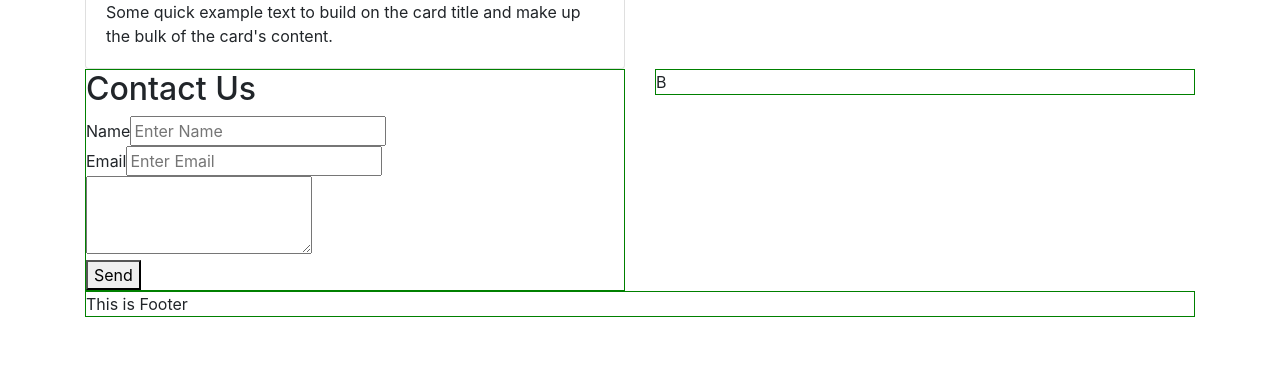
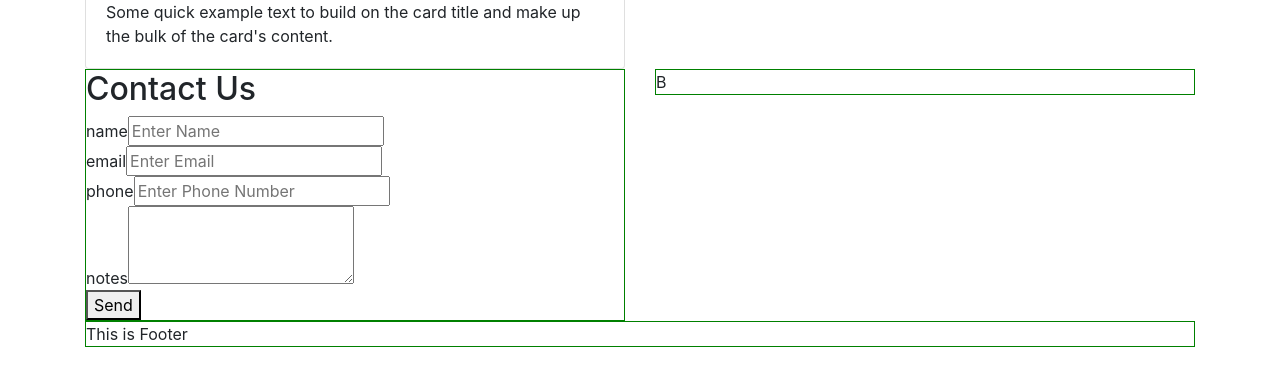
Before and after one commit to krinj/zinc-react-template, a React (Create React App) app in the folder app/: page / in a window 1280 px wide. Shown: the part 990-1360 px from the top of the page. Built offline with nearby package versions, Linux system fonts and the light colour scheme.

Commit message:
added contact form hooks

```diff
--- a/app/src/components/contact-form/ContactForm.tsx
+++ b/app/src/components/contact-form/ContactForm.tsx
@@ -2,8 +2,17 @@ import React from 'react';
 import DisplayableElement from '../DisplayableElement';
 import ContactFormModel from './ContactFormModel';
 import ContactFormField, {FieldType} from './ContactFormField';
+import ContactFormTextArea from './ContactFormTextArea';
+import ContactFormButton from './ContactFormButton';
 
 const DEFAULT_BUTTON_TEXT: string = "Send";
+
+export enum FormState {
+    READY,
+    PENDING,
+    SUCCESS,
+    FAILED
+}
 
 class ContactForm extends DisplayableElement {
 
@@ -19,36 +28,83 @@ class ContactForm extends DisplayableElement {
     }
 }
 
-const onContactFormClick = (email: string) => {
-    console.log("Form Clicked: " + email);
+interface ContactFormClickProps {
+    name?: string;
+    email?: string;
+    phoneNumber?: string;
+    notes?: string;
+    setFormState(x: FormState): void;
+}
+
+const onContactFormClick = (props: ContactFormClickProps) => {
+    console.log(props);
+    props.setFormState(FormState.PENDING);
+    setTimeout((e) => props.setFormState(FormState.SUCCESS), 5000);
+}
+
+const createContactFormField = (label: string, type: FieldType, isDisabled: boolean, hook: [string, (x: string) => void]): [string, JSX.Element] => {
+    const [value, setValue] = hook;
+    const contactFormField = <ContactFormField label={label} type={type} onUpdateValue={setValue} value={value} disabled={isDisabled}/>;
+    return [value, contactFormField];
+}
+
+const createContactFormTextArea = (label: string, isDisabled: boolean, hook: [string, (x: string) => void]): [string, JSX.Element] => {
+    const [value, setValue] = hook;
+    const textAreaComponent: JSX.Element =  <ContactFormTextArea title={label} setValue={setValue} value={value} disabled={isDisabled}/>;
+    return [value, textAreaComponent];
+}
+
+const createInfoBanner = (formState: FormState): JSX.Element => {
+    if (formState === FormState.SUCCESS) {
+        return <>Form Sent Success</>;
+    }
+
+    if (formState === FormState.FAILED) {
+        return <>Form Failed</>;
+    }
+
+    return <></>;
 }
 
 const ContactFormJSX: React.FC<ContactFormModel> = (props) => {
 
-    const [userEmail, setUserEmail] = React.useState("")
-    const [userName, setUserName] = React.useState("");
-    const [userNotes, setUserNotes] = React.useState("");
+    // React Hooks.
+    const [formState, setFormState] = React.useState(FormState.READY);
+    const isDisabled: boolean = formState !== FormState.READY;
+
+    const [userName, nameField] = createContactFormField("name", FieldType.Name, isDisabled,  React.useState(""));
+    const [userEmail, emailField] = createContactFormField("email", FieldType.Email, isDisabled,  React.useState(""));
+    const [userPhone, phoneField] = createContactFormField("phone", FieldType.PhoneNumber, isDisabled,  React.useState(""));
+    const [userNotes, notesField] = createContactFormTextArea("notes", isDisabled, React.useState(""));
 
     const displayTitle: string = props.title;
     const displayButton: string = props.buttonText !== undefined ? props.buttonText : DEFAULT_BUTTON_TEXT;
 
-    const nameField = <ContactFormField label="Name" type={FieldType.Name} onUpdateValue={setUserName} value={userName}/>;
-    const emailField = <ContactFormField label="Email" type={FieldType.Email} onUpdateValue={setUserEmail} value={userEmail}/>;
-    const notesField = <div><textarea rows={3}></textarea></div>;
+    const formProps: ContactFormClickProps = {
+        name: userName,
+        email: userEmail,
+        phoneNumber: userPhone,
+        notes: userNotes,
+        setFormState: setFormState
+    }
 
     const onSubmit = (e: any) => {
         e.preventDefault();
-        onContactFormClick(userEmail);
+        onContactFormClick(formProps);
     }
+
+    let infoBanner: JSX.Element = createInfoBanner(formState);
 
     return <form onSubmit={onSubmit}>
         <h2>{displayTitle}</h2>
 
         {nameField}
         {emailField}
+        {phoneField}
         {notesField}
+        {infoBanner}
 
-        <button type="submit">{displayButton}</button>
+        <button type="submit" disabled={isDisabled}>{displayButton}</button>
     </form>
 }
 
--- /dev/null
+++ b/app/src/components/contact-form/ContactFormButton.tsx
@@ -0,0 +1,13 @@
+import React from 'react';
+
+interface ContactFormButtonProps {
+    title: string;
+    isLoading: boolean;
+    isSuccess: boolean;
+}
+
+const ContactFormButton: React.FC<ContactFormButtonProps> = (props) => {
+    return <>This is a ReactFC!</>
+}
+
+export default ContactFormButton;
--- a/app/src/components/contact-form/ContactFormField.tsx
+++ b/app/src/components/contact-form/ContactFormField.tsx
@@ -3,13 +3,13 @@ import React from 'react';
 export enum FieldType {
     Email,
     Name,
-    Text,
     PhoneNumber
 }
 
 interface ContactFormFieldProps {
     type: FieldType;
     label: string;
+    disabled: boolean;
     value?: string;
     onUpdateValue(x: string): void;
 }
@@ -29,12 +29,10 @@ const getParametersForType = (fieldType: FieldType): InputFieldParameters => {
         case FieldType.Name:
         return {type: "text", autoComplete: "name", placeholder: "Enter Name"};
 
-        case FieldType.Text:
-        return {type: "text", autoComplete: undefined, placeholder: "Enter Notes"};
+        case FieldType.PhoneNumber:
+        return {type: "text", autoComplete: "phone", placeholder: "Enter Phone Number"};
 
     }
-
-    return {type: "x", autoComplete: "x", placeholder: "x"}
 }
 
 const ContactFormField: React.FC<ContactFormFieldProps> = (props) => {
@@ -48,6 +46,7 @@ const ContactFormField: React.FC<ContactFormFieldProps> = (props) => {
             aria-describedby={inputParameters.type}
             placeholder={inputParameters.placeholder}
             autoComplete={inputParameters.autoComplete}
+            disabled={props.disabled}
             onChange={(e) => props.onUpdateValue(e.currentTarget.value)}>
         </input>
     </div>
--- /dev/null
+++ b/app/src/components/contact-form/ContactFormTextArea.tsx
@@ -0,0 +1,17 @@
+import React from 'react';
+
+interface ContactFormTextAreaProps {
+    title: string;
+    value: string;
+    setValue(x: string):void;
+    disabled: boolean;
+}
+
+const ContactFormTextArea: React.FC<ContactFormTextAreaProps> = (props) => {
+    return <div>
+        {props.title}
+        <textarea rows={3} disabled={props.disabled} onChange={(e) => props.setValue(e.currentTarget.value)} />
+        </div>
+}
+
+export default ContactFormTextArea;
```
